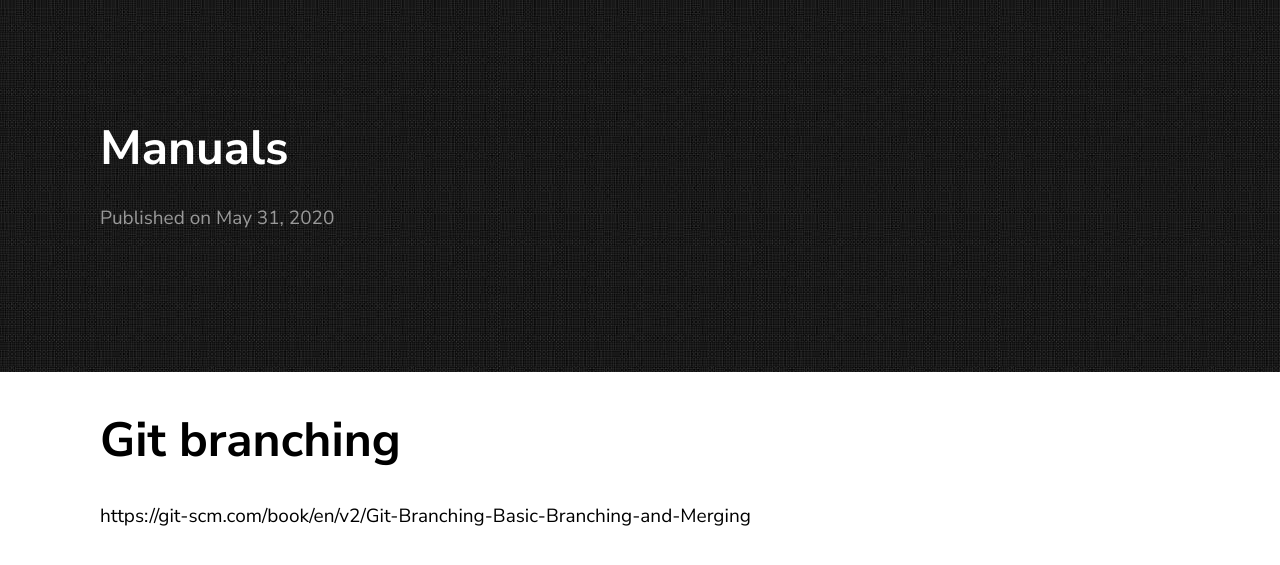
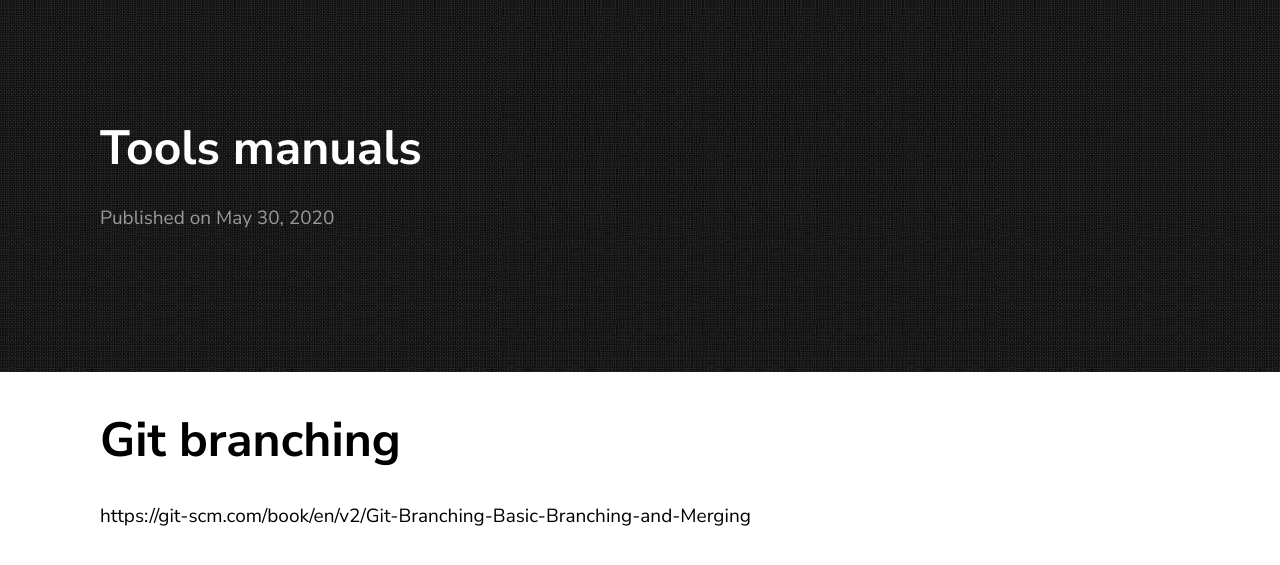
Before and after one commit to jluis9796/jluis9796.github.io, a Jekyll site: the page built from _posts/2020-05-31-manuals.markdown, in a window 1280 px wide. Shown: the top 565 px of the page. Built offline with Jekyll 4.4.1, drawn with Linux system fonts in a browser that asks for light colours; our own code applies the rules of GitHub Pages for plain Markdown files.

Commit message:
Update 2020-05-31-manuals.markdown

```diff
--- a/_posts/2020-05-31-manuals.markdown
+++ b/_posts/2020-05-31-manuals.markdown
@@ -1,3 +1,7 @@
-
+---
+layout: post
+title:  "Tools manuals"
+date:   2020-05-31 1:29:30 +0900
+---
 # Git branching
 https://git-scm.com/book/en/v2/Git-Branching-Basic-Branching-and-Merging
```
